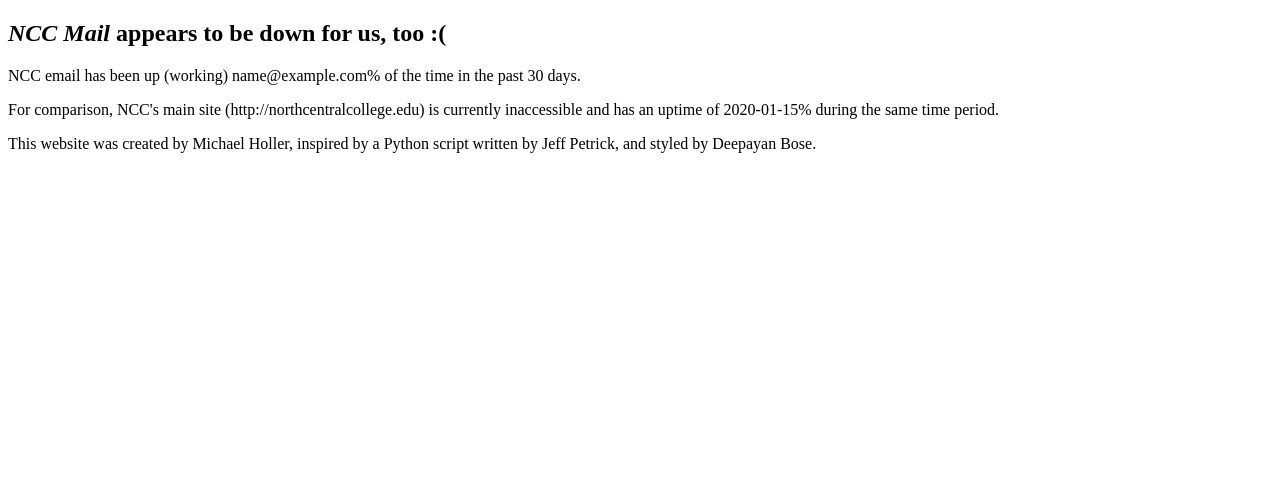
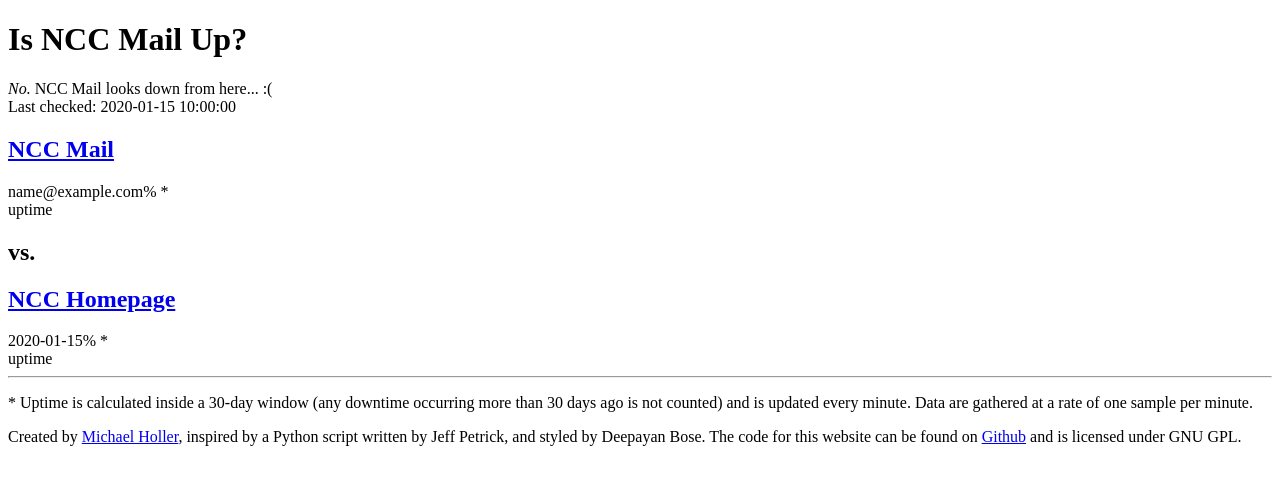
Before and after one commit to apotheos/isnccmailup, a Flask app: template templates/index.html in a window 1280 px wide. Shown: the top 485 px of the page. Run offline with Flask 2, Linux system fonts and the light colour scheme; the template is opened without the code that fills it: most values are stand-ins (such as "Sample title", 1, 10 or a date in 2020); parts of the project's set-up code (start-up, migrations or seed data) failed here and were passed over.

Commit message:
Prettified the html.

```diff
--- a/app.py
+++ b/app.py
@@ -8,16 +8,23 @@ app = Flask(__name__)
 import uptime
 from database import Database
 
+config = json.load(open('config.json', 'r+'))
+
 
 @app.route("/")
 def index():
     db = Database()
+    mail_up, sample_time = db.get_last_sample()
+    sample_time = sample_time.strftime('%B %d, %Y at %I:%M %p')
     return render_template('index.html',
-                           is_mail_up=uptime.is_mail_up(),
+                           # mail_up=uptime.is_mail_up(),
+                           mail_up=mail_up,
+                           sample_time=sample_time,
+                           webmail_url=config['email']['webmail_url'],
                            mail_uptime=db.get_mail_uptime(),
-                           is_main_site_up=uptime.is_main_site_up(),
-                           main_site_uptime=db.get_main_site_uptime())
+                           site_url=config['site']['url'],
+                           site_uptime=db.get_main_site_uptime())
 
 if __name__ == "__main__":
-    config = json.load(open('config.json', 'r+'))['application']
-    app.run(port=config['port'], debug=config['debug'])
+    app_config = config['application']
+    app.run(port=app_config['port'], debug=app_config['debug'])
--- a/database.py
+++ b/database.py
@@ -27,6 +27,13 @@ class Database(object):
     def get_main_site_uptime(self):
         return self.__get_uptime(Database.__TABLE_MAIN_SITE_STATUS)
 
+    def get_last_sample(self):
+        query = "SELECT status, time FROM {0} ORDER BY time DESC LIMIT 1"
+        c = self.db.cursor()
+        c.execute(query.format(Database.__TABLE_MAIL_STATUS))
+
+        return c.fetchone()
+
     def __insert_status(self, status, status_table):
         query = 'INSERT INTO {0}(status) VALUES (%s)'.format(status_table)
         c = self.db.cursor()
--- a/templates/index.html
+++ b/templates/index.html
@@ -4,34 +4,50 @@
     <title>Is NCC Mail Up?</title>
 </head>
     <body>
-        <section>
-            <div id="mail">
-                <div id="status">
-                    <h1>
-                        {% if is_mail_up %}
-                        <em>Yes.</em> NCC email is working fine.
-                        {% else %}
-                        <em>NCC Mail</em> appears to be down for us, too :(
-                        {% endif %}
-                    </h1>
+        <header>
+            <h1>Is NCC Mail Up?</h1>
+        </header>
+        <section id="mail-status">
+            {% if mail_up %}
+                <em>Yes.</em> We're able to connect to NCC Mail just fine.
+            {% else %}
+                <em>No.</em> NCC Mail looks down from here... :(
+            {% endif %}
+            <footer class="last-updated">
+                Last checked: {{ sample_time }}
+            </footer>
+        </section>
+        <section id="versus">
+            <div id="versus-left mail uptime-warning">
+                <header>
+                    <h2><a href="{{ webmail_url }}">NCC Mail</a></h2>
+                </header>
+                <div class="percentage">
+                    {{ mail_uptime }}% *
                 </div>
-                <div id="uptime">
-                    <p>NCC email has been up (working) {{ mail_uptime }}% of the time in the past 30 days.</p>
+                <footer>
+                    uptime
+                </footer>
+            </div>
+            <div id="versus-center">
+                <h2>vs.</h2>
+            </div>
+            <div id="versus-right site uptime-good">
+                <header>
+                    <h2><a href="{{ site_url }}">NCC Homepage</a></h2>
+                </header>
+                <div class="percentage">
+                    {{ site_uptime }}% *
                 </div>
-            </div>
-            <div id="site">
-                <p>
-                    {% if is_main_site_up %}
-                    For comparison, NCC's main site (http://northcentralcollege.edu) is currently accessible and has an uptime of {{ main_site_uptime }}% during the same time period.
-                    {% else %}
-                    For comparison, NCC's main site (http://northcentralcollege.edu) is currently inaccessible and has an uptime of {{ main_site_uptime }}% during the same time period.
-                    {% endif %}
-                </p>
-
+                <footer>
+                    uptime
+                </footer>
             </div>
         </section>
         <footer>
-            <p>This website was created by Michael Holler, inspired by a Python script written by Jeff Petrick, and styled by Deepayan Bose.</p>
+            <hr />
+            <p class="footnote">* Uptime is calculated inside a 30-day window (any downtime occurring more than 30 days ago is not counted) and is updated every minute. Data are gathered at a rate of one sample per minute.</p>
+            <p class="about-us">Created by <a href="https://github.com/apotheos">Michael Holler</a>, inspired by a Python script written by Jeff Petrick, and styled by Deepayan Bose. The code for this website can be found on <a href="http://github.com/apotheos/isnccmailup">Github</a> and is licensed under GNU GPL.</p>
         </footer>
     </body>
 </html>
```
